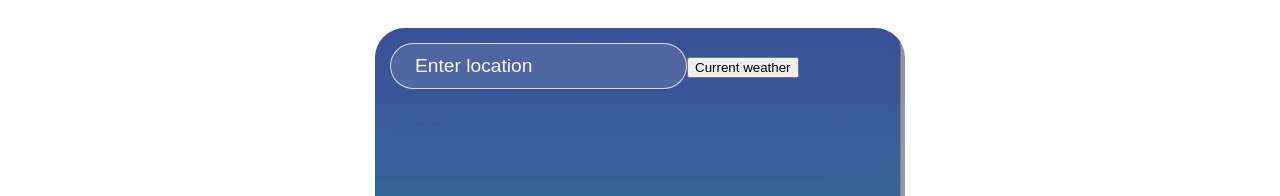
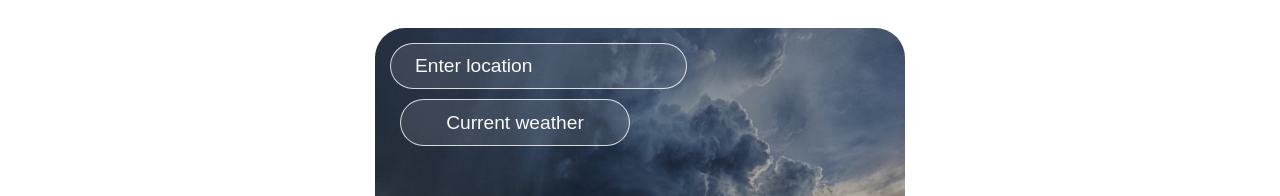
Before and after one commit to alchynskaira/project-firebase, a React (Create React App) app: page /home in a window 1280 px wide. Shown: the part 470-666 px from the top of the page. Built offline with nearby package versions, Linux system fonts and the light colour scheme; no server answers; the database is empty; sample sign-in values are in the browser's storage.

Commit message:
current weather

```diff
--- a/src/components/weatherWidget/WeatherWidget.css
+++ b/src/components/weatherWidget/WeatherWidget.css
@@ -21,7 +21,7 @@ h1 {
 
 .weather-container:before {
     content: '';
-    background: url('/public/bcg.jpg') no-repeat center center/cover;
+    background: url('/public/image/bcg-img.jpeg') no-repeat center center/cover;
     position: absolute;
     width: 100%;
     height: 100%;
@@ -89,3 +89,19 @@ h1 {
     font-weight: 700;
     margin-bottom: 15px;
 }
+.current-location-btn {
+    width: 230px;
+    padding: .7rem 1.5rem;
+    font-size: 1.2rem;
+    border-radius: 25px;
+    border: 1px solid rgba(255, 255, 255, 0.8);
+    background: rgba(255, 255, 255, 0.1);
+    color: #f8f8f8;
+    margin-left: 10px;
+}
+
+@media screen {
+    .current-location-btn {
+        margin-top: 10px;
+    }
+}
--- a/src/components/weatherWidget/WeatherWidget.jsx
+++ b/src/components/weatherWidget/WeatherWidget.jsx
@@ -1,25 +1,52 @@
-import React, {useState} from "react";
+import React, { useEffect, useState } from "react";
 import axios from "axios";
 import './WeatherWidget.css'
 
 const WeatherWidget =() => {
-
   const [data, setData] = useState({});
   const [location, setLocation] = useState('');
+  const [latitude, setLatitude] = useState(0);
+  const [longitude, setLongitude] = useState(0);
 
-  const url = `https://api.openweathermap.org/data/2.5/weather?lat={lat}&lon={lon}&q=${location}&units=metric&appid=b5a96753573b7cb6a06406d22c88b980`
+  const url1 = `https://api.openweathermap.org/data/2.5/weather?lat={lat}&lon={lon}&q=${location}&units=metric&appid=b5a96753573b7cb6a06406d22c88b980`
+  const url2 = `https://api.openweathermap.org/data/2.5/weather?lat=${latitude}&lon=${longitude}&units=metric&appid=b5a96753573b7cb6a06406d22c88b980`
 
-  const searchLocation = (e) => {
-    if(e.key === 'Enter') {
-      axios.get(url).then((res) => {
-        setData(res.data);
-        console.log(res.data);
-      })
-      setLocation('');
+  const savePositionToState = (position) => {
+    setLatitude(position.coords.latitude);
+    setLongitude(position.coords.longitude);
+  }
+
+  const searchLocation = async (e) => {
+    try {
+      if(e.key === 'Enter') {
+        await  axios.get(url1).then((res) => {
+          setData(res.data);
+          console.log(res.data);
+        })
+          setLocation('');
+      }
+    } catch (err){
+          console.log(err);
     }
+
 
   }
 
+  const fetchWeather = async () => {
+   await window.navigator.geolocation.getCurrentPosition(savePositionToState);
+    try {
+      await axios.get(url2).then((res) => {
+        setData(res.data);
+      })
+
+    } catch (err) {
+        console.log(err);
+    }
+  }
+
+useEffect(()=> {
+  fetchWeather();
+}, [])
 
   return (
     <div className="weather-container">
@@ -29,7 +56,7 @@ const WeatherWidget =() => {
              onChange={e => setLocation(e.target.value)}
                onKeyPress={searchLocation}
       />
-        <button className="current-location-btn">Current weather</button>
+        <button className="current-location-btn" onClick={fetchWeather}>Current weather</button>
       </div>
       <div className="weather-box">
 <div className="top">
```
Also changed, not shown: src/components/weatherWidget/CurrentWeather.jsx (added, +73 -0 lines), public/image/bcg-img.jpeg (added).
